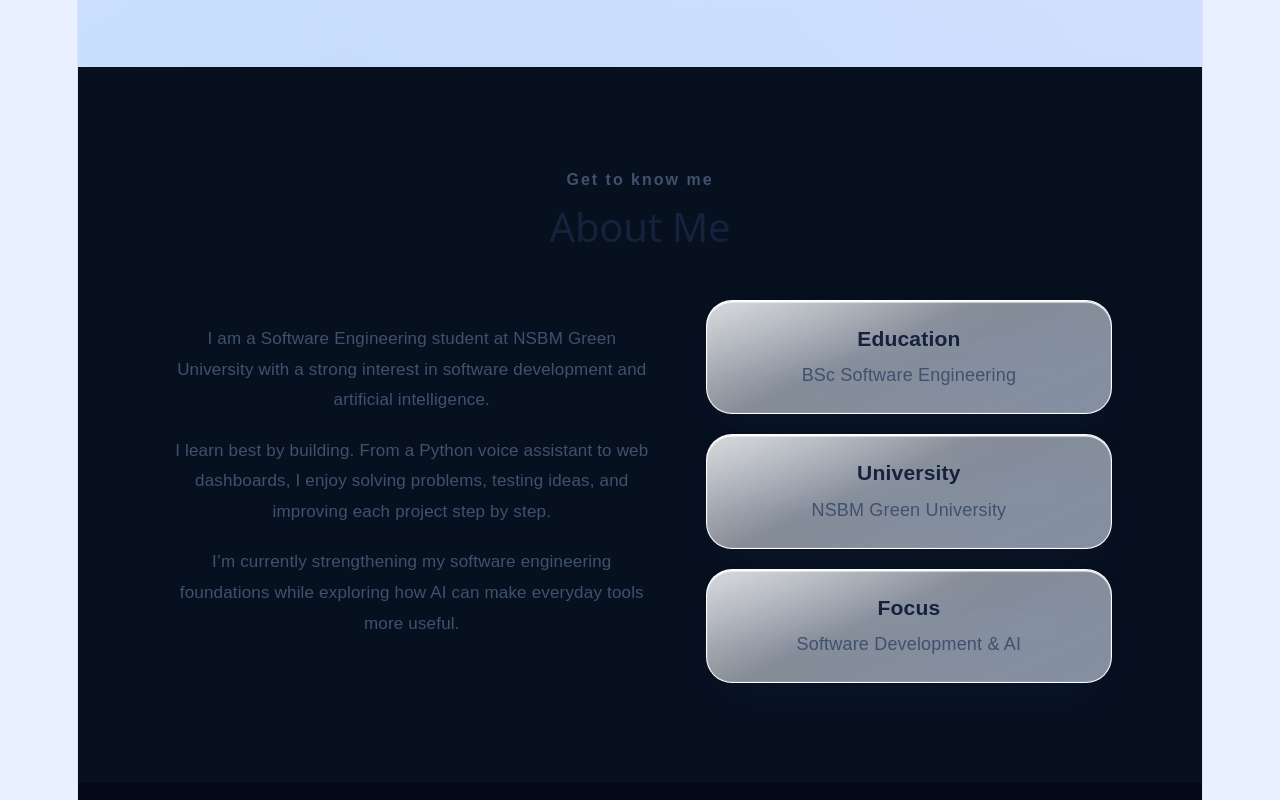
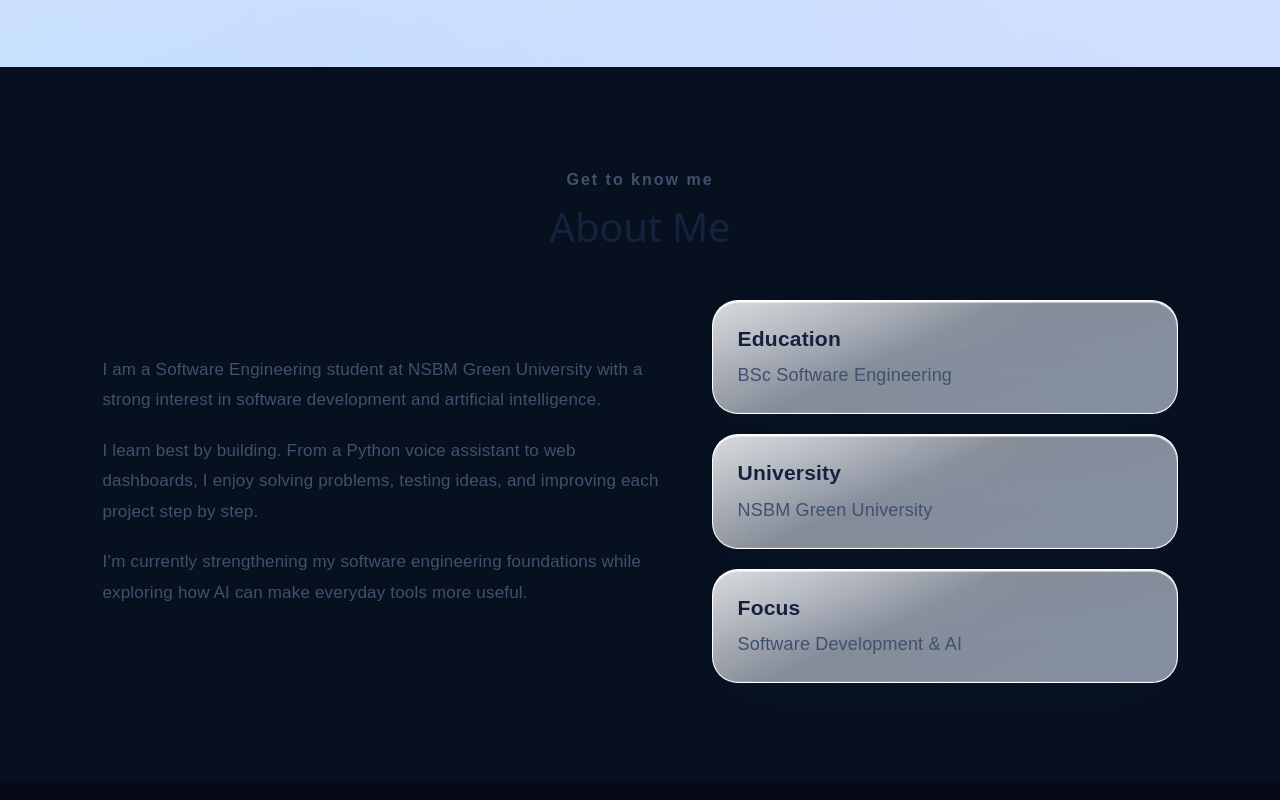
Before and after one commit to dionstacey03-dev/Dion-Portfolio-, a React (Vite) app: page / in a window 1280 px wide. Shown: the part 813-1613 px from the top of the page. Built offline with nearby package versions, Linux system fonts and the light colour scheme; no server answers.

Commit message:
Fix root layout constraints

```diff
--- a/src/index.css
+++ b/src/index.css
@@ -55,14 +55,13 @@
 }
 
 #root {
-  width: 1126px;
-  max-width: 100%;
-  margin: 0 auto;
-  text-align: center;
-  border-inline: 1px solid var(--border);
+  width: 100%;
+  max-width: none;
+  margin: 0;
+  text-align: initial;
+  border: 0;
   min-height: 100svh;
-  display: flex;
-  flex-direction: column;
+  display: block;
   box-sizing: border-box;
 }
 
```
